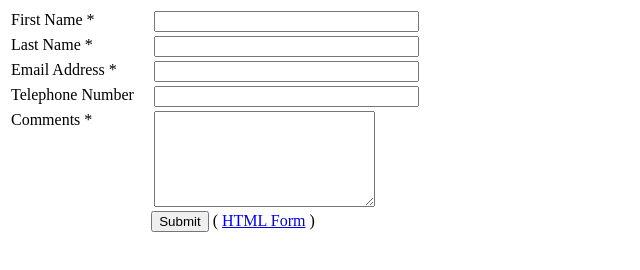
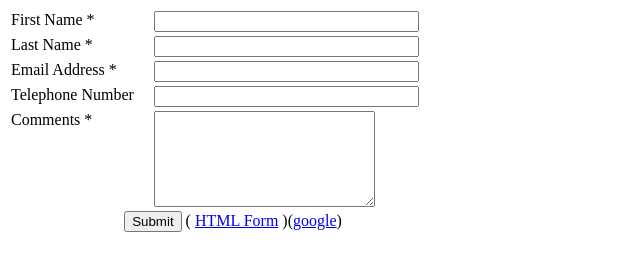
Before and after one commit to DevSaeed/412, a plain HTML site: page index.html in a window 1280 px wide. Shown: the whole page, without its empty margins (0-640 px from the left). Drawn offline with Linux system fonts and the light colour scheme.

Commit message:
I Just update html
added good

```diff
--- a/index.html
+++ b/index.html
@@ -46,7 +46,7 @@
 </tr>
 <tr>
  <td colspan="2" style="text-align:center">
-  <input type="submit" value="Submit">   ( <a href="http://www.freecontactform.com/html_form.php">HTML Form</a> )
+  <input type="submit" value="Submit">   ( <a href="http://www.freecontactform.com/html_form.php">HTML Form</a> )(<a href="http://www.google.com">google</a>)
  </td>
 </tr>
 </table>
```
